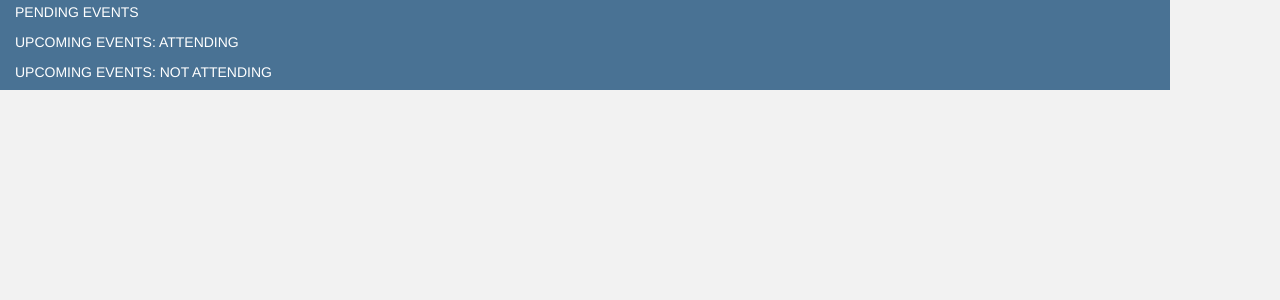
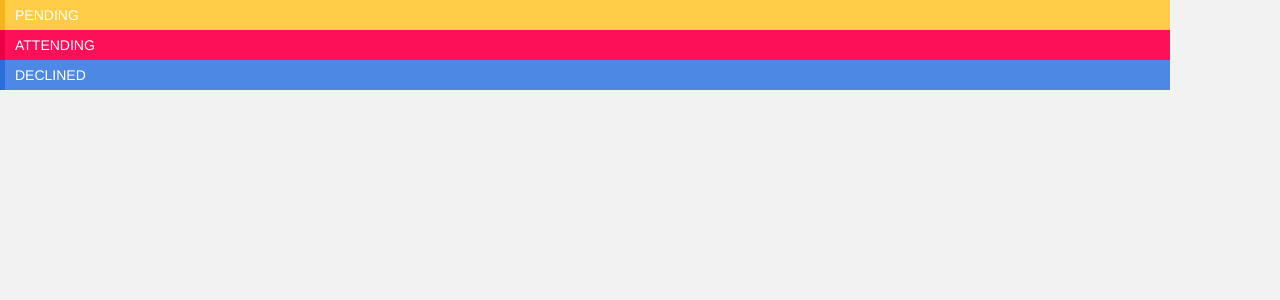
Before and after one commit to syked1/Polly_app, a Flask app: template pickle_app/templates/index.html in a window 1280 px wide. Shown: the part 52-352 px from the top of the page. Run offline with Flask 2, Linux system fonts and the light colour scheme; the template is opened without the code that fills it: most values are stand-ins (such as "Sample title", 1, 10 or a date in 2020); parts of the project's set-up code (start-up, migrations or seed data) failed here and were passed over; some libraries are stand-ins or nearby versions.

Commit message:
Updated event header colours.

```diff
--- a/pickle_app/static/index.css
+++ b/pickle_app/static/index.css
@@ -20,6 +20,33 @@ body {
 	padding-top: 2px;
 }
 
+.pending-eventsheader{
+	background-color: #FECC47;
+	color:white;
+	height: 30px;
+  vertical-align: middle;
+  line-height: 30px;
+  box-shadow: inset 5px 0px 0px #EFB51A;
+}
+
+.attending-eventsheader{
+	background-color: #FD1058;
+	color:white;
+	height: 30px;
+  vertical-align: middle;
+  line-height: 30px;
+  box-shadow: inset 5px 0px 0px #EB0047;
+}
+
+.declined-eventsheader{
+	background-color: #4D88E4;
+	color:white;
+	height: 30px;
+  vertical-align: middle;
+  line-height: 30px;
+  box-shadow: inset 5px 0px 0px #2B6ED9;
+}
+
 .eventrow{
 	padding:0px;
 }
@@ -32,7 +59,7 @@ body {
 	padding-bottom:2px;
 	height:60px;
 	border-radius:0px;
-	box-shadow: inset 5px 0px 0px #FFEA00;
+	box-shadow: inset 5px 0px 0px #FECC47;
 	border-top-style: none;
 	border-bottom: solid 1px #D1D1D1;
 	border-left: 0px;
@@ -41,9 +68,8 @@ body {
 
 .date-box{
 	padding:0px;
-	border-right: solid 1px #f8f8f8;
-
-
+  vertical-align: middle;
+  line-height: 60px;
 }
 
 .date-box-dayname{
@@ -67,7 +93,7 @@ body {
 .details-box{
 	text-align:left;
 	height: 60px;
-	padding-left:10px;
+	padding-left:0px;
 }
 
 .details-box-name{
--- a/pickle_app/templates/index.html
+++ b/pickle_app/templates/index.html
@@ -8,9 +8,9 @@
 {% block content %}
 
 <div class = "container container-all-events">
-	<div class = "row eventsheader-row">
-		<div class = "col-xs-12 eventsheader">
-			PENDING EVENTS
+	<div class = "row pending-eventsheader-row">
+		<div class = "col-xs-12 pending-eventsheader">
+			PENDING
 		</div>
 	</div>
 	{%for a in id_date_list%}
@@ -93,9 +93,9 @@
 	{%endif%}
 	{%endfor%}
 
-	<div class = "row eventsheader-row">
-		<div class = "col-xs-12 eventsheader">
-			UPCOMING EVENTS: ATTENDING
+	<div class = "row attending-eventsheader-row">
+		<div class = "col-xs-12 attending-eventsheader">
+			ATTENDING
 		</div>
 	</div>
 	{%for a in id_date_list%}
@@ -166,9 +166,9 @@
 		{%endif%}
 		{%endfor%}
 
-	<div class = "row eventsheader-row">
-		<div class = "col-xs-12 eventsheader">
-			UPCOMING EVENTS: NOT ATTENDING
+	<div class = "row declined-eventsheader-row">
+		<div class = "col-xs-12 declined-eventsheader">
+			DECLINED
 		</div>
 	</div>
 	{%for a in id_date_list%}
```
Also changed, not shown: 1 other file.
